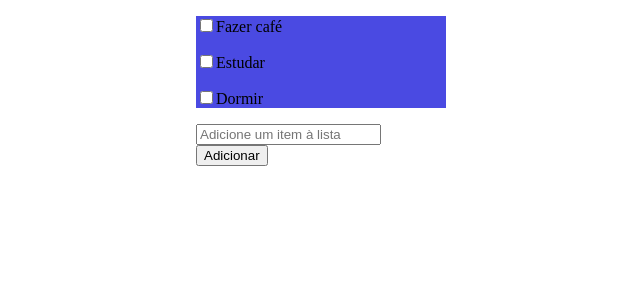
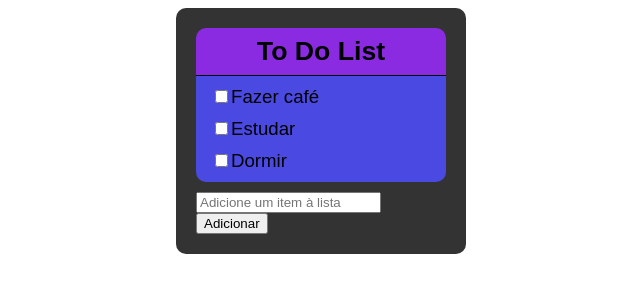
Before and after one commit to caiquegiovannini/app-todo, a plain HTML site: page index.html in a window 1280 px wide. Shown: the whole page, without its empty margins (319-959 px from the left). Drawn offline with Linux system fonts and the light colour scheme.

Commit message:
adicionado algum estilo à aplicação

```diff
--- a/index.html
+++ b/index.html
@@ -9,10 +9,19 @@
     <link rel="stylesheet" href="style.css">
 </head>
 <body>
-    <div id="lista"> </div>
+    <section>
+        <div class="titulo">
+            <h1>To Do List</h1>
+        </div>
 
-    <input type="text" name="novoItem" id="novoItem" placeholder="Adicione um item à lista">
-    <input type="button" value="Adicionar" id="add" onclick="addItem()">
+        <div class="lista" id="lista">
+        </div>
+
+        <div class="input">
+            <input type="text" name="novoItem" id="novoItem" placeholder="Adicione um item à lista">
+            <input type="button" value="Adicionar" id="add">
+        </div>
+    </section>
 
     <script src="script.js"></script>
 </body>
--- a/script.js
+++ b/script.js
@@ -1,4 +1,4 @@
-var inputElement = document.getElementById('novoItem')
+const inputElement = document.getElementById('novoItem')
 const buttonElement = document.getElementById('add')
 const list = document.getElementById('lista')
 
@@ -7,21 +7,19 @@ const todos = ['Fazer café', 'Estudar', 'Dormir']
 function renderTodos() {
     list.innerHTML = ''
     for (todo of todos) {
-        var listElement = document.createElement('p')   // cria um parágrafo onde estará o checkbox
+        var listElement = document.createElement('div')   // cria um parágrafo onde estará o checkbox
+        listElement.className = "item-lista"
         var todoItem = document.createElement('input')  // cria e define o checkbox
         todoItem.type = "checkbox"
+        todoItem.className = "box"
         todoItem.id = todos.indexOf(todo)
-        todoItem.className = 'box'
         var itemLabel = document.createElement('label') // cria e define o label para o checkbox
         itemLabel.htmlFor = todoItem.id
         itemLabel.innerHTML = todo
 
-
-
         listElement.appendChild(todoItem)
         listElement.appendChild(itemLabel)
         list.appendChild(listElement)
-
     }
 }
 
@@ -31,4 +29,5 @@ function addItem() {
     inputElement.value=''
 }
 
+buttonElement.onclick = addItem
 renderTodos()
--- a/style.css
+++ b/style.css
@@ -1,14 +1,44 @@
 body {
-    margin: auto;
-
-    width: 250px;
+    font-family: sans-serif;
 }
 
-#lista {
+section {
+    width: 250px;
+    margin: auto;
+    padding:  20px;
+    background-color: rgb(51, 51, 51);
+    border-radius: 10px;
+}
+
+.titulo {
+    background-color: blueviolet;
+    text-align: center;
+    border-radius: 10px 10px 0 0;
+    border-bottom: solid 1px;
+}
+
+h1 {
+    padding: 8px;
+    margin: auto;
+    font-size: 20pt;
+}
+
+.lista {
     background-color: rgb(74, 74, 226);
+    padding: 5px 10px;
+    border-radius: 0 0 10px 10px;
+    margin-bottom: 10px;
+}
+
+.item-lista {
+    padding: 5px;
+}
+
+.box + label {
+    font-size: 14pt;
 }
 
 .box:checked + label {
-    color: #c8c8c8;
+    color: #999999;
     text-decoration-line: line-through;
 }
```
Also changed, not shown: 1 other file.
